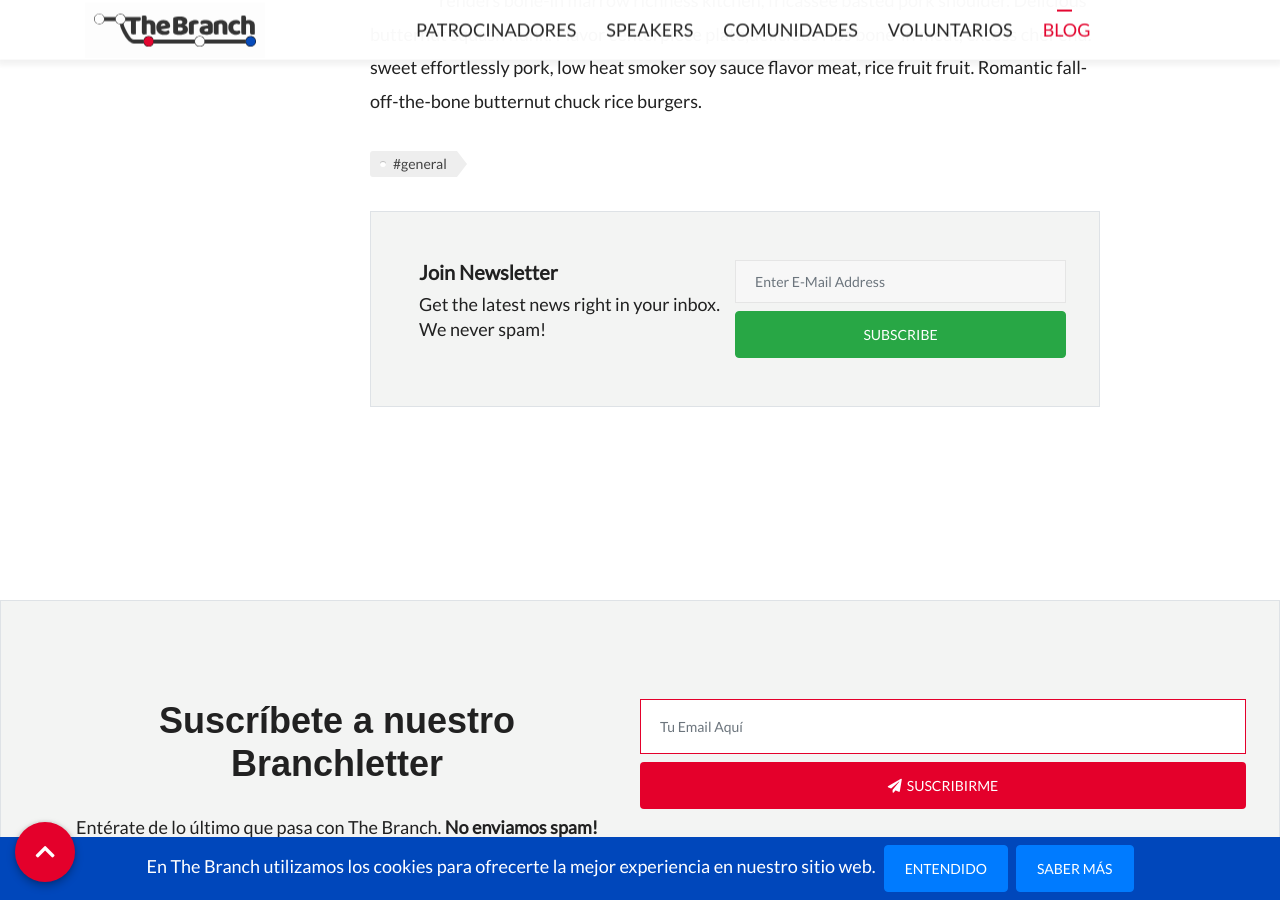
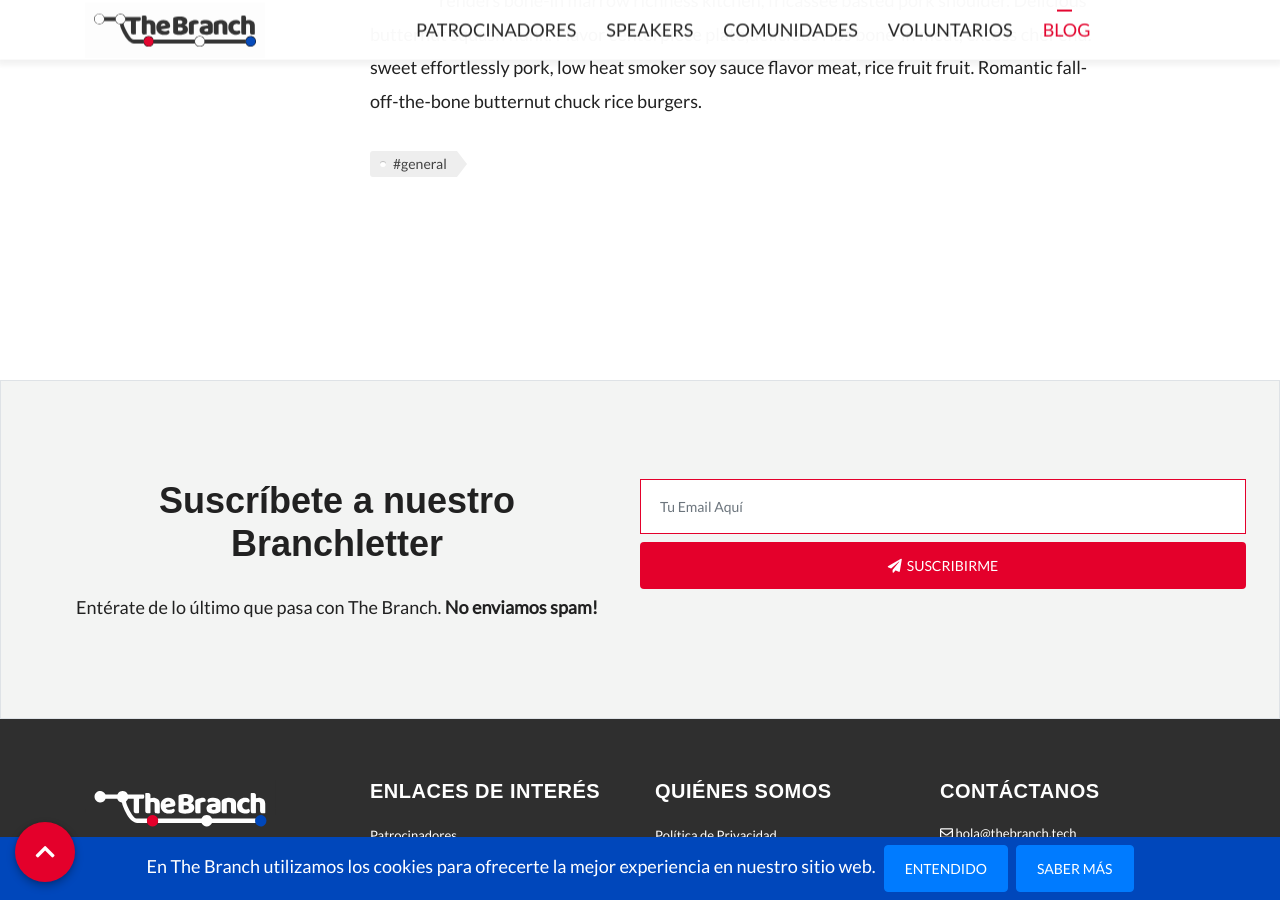
Before and after one commit to marvlm/thebranchconf, a Jekyll site: the page built from _posts/schedule/2019-09-12-14-15-lunch.md, in a window 1280 px wide and 900 px high, scrolled down 479 px. Built offline with Jekyll 4.4.1, drawn with Linux system fonts in a browser that asks for light colours; nearby versions of some CDN libraries; some web fonts are replaced; our own code applies the rules of GitHub Pages for plain Markdown files; comment, search, counter and statistics services are not loaded.

Commit message:
Commented subscribe section

```diff
--- a/_layouts/post.html
+++ b/_layouts/post.html
@@ -81,7 +81,7 @@ layout: default
 			{% include blog/tags-list.html %}
 
 			<!-- Mailchimp Subscribe Form -->
-			{% if site.mailchimp-list %}
+			<!-- {% if site.mailchimp-list %}
 			<div class="border p-5 bg-lightblue">
 				<div class="row justify-content-between">
 					<div class="col-md-6 mb-2 mb-md-0">
@@ -104,7 +104,7 @@ layout: default
 					</div>
 				</div>
 			</div>
-			{% endif %}
+			{% endif %} -->
 
 			<!-- Author Box -->
 			{% for item in site.data.authors.docs %}
@@ -117,9 +117,9 @@ layout: default
 					{% endif %}
 				</div>
 				<div class="col-md-10">
-					<h5 class="font-weight-bold">Escrito por {{ item.name }} {% if item.twitter %}<span>
-							<!-- <a target="_blank" rel="noopener" href="{{ item.twitter }}"
-								class="btn btn-common ml-2">Follow</a> --></span>{% endif %}</h5>
+					<h5 class="font-weight-bold">Escrito por {{ item.name }} <!-- {% if item.twitter %}<span>
+							<a target="_blank" rel="noopener" href="{{ item.twitter }}"
+								class="btn btn-common ml-2"><i class="fab fa-twitter"></i>Seguir</a></span>{% endif %} --></h5>
 					{{ item.bio }}
 				</div>
 				<div class="col-md-12">
```
